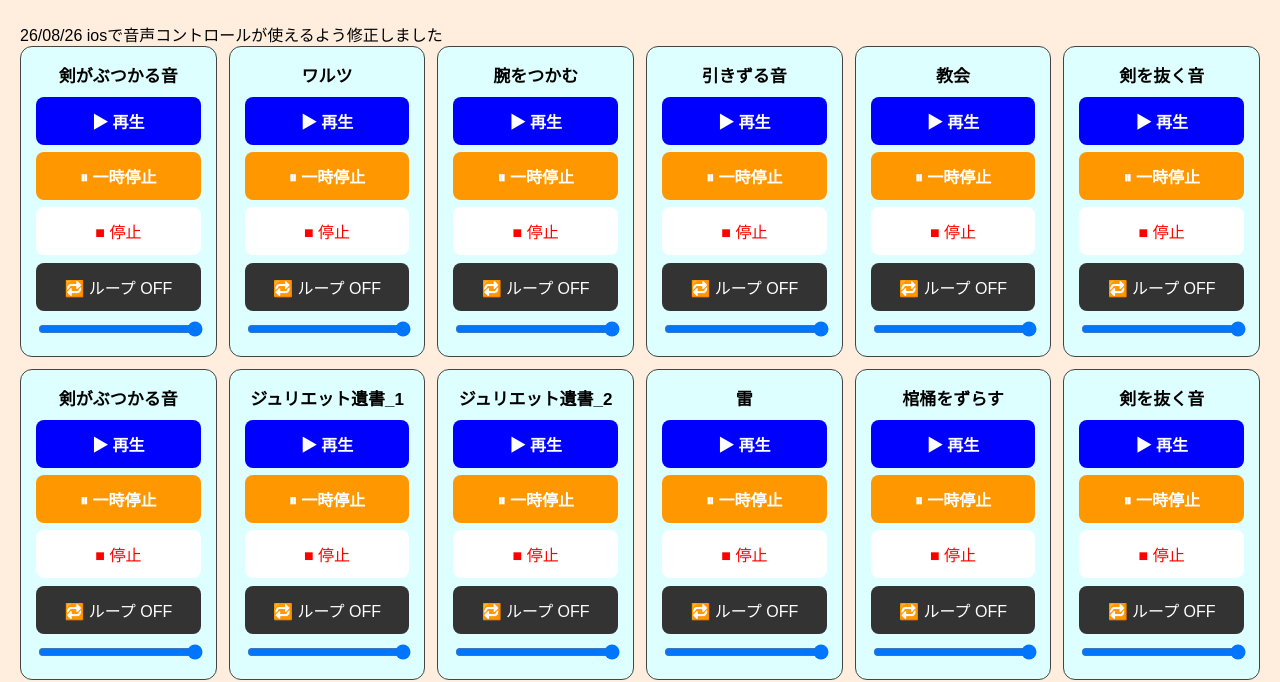
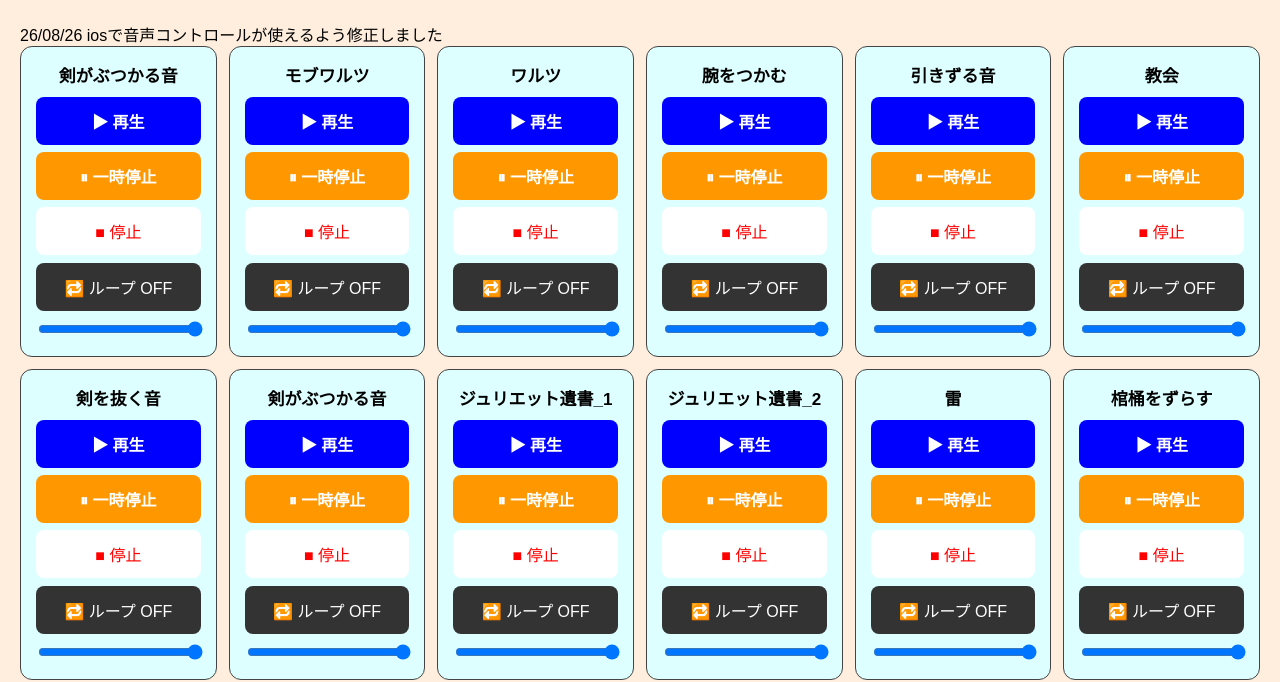
Before and after one commit to satashotx232-byte/-, a plain HTML site: page index.html in a window 1280 px wide. Shown: the part 137-819 px from the top of the page. Drawn offline with Linux system fonts and the light colour scheme.

Commit message:
Update index.html

```diff
--- a/index.html
+++ b/index.html
@@ -349,6 +349,14 @@ const sounds = [
         name: "剣がぶつかる音",
         file: "剣がぶつかる_10.mp3"
     },
+
+
+    {
+        name: "モブワルツ",
+        file: "モブワルツ0.9.m4a"
+    },
+
+
 
 　　{
         name: "ワルツ",
```
